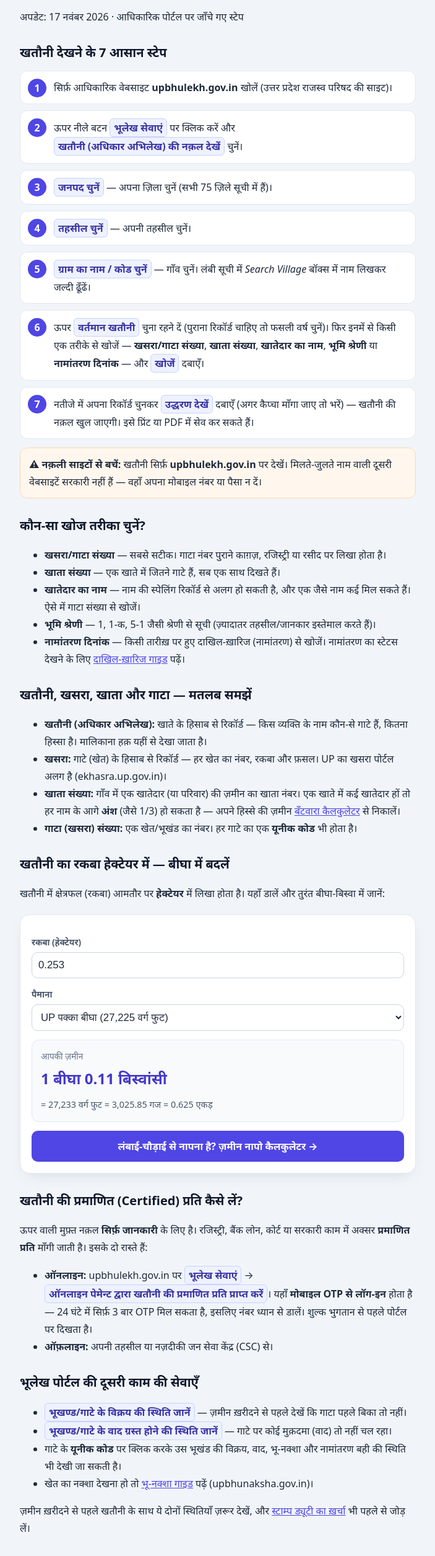
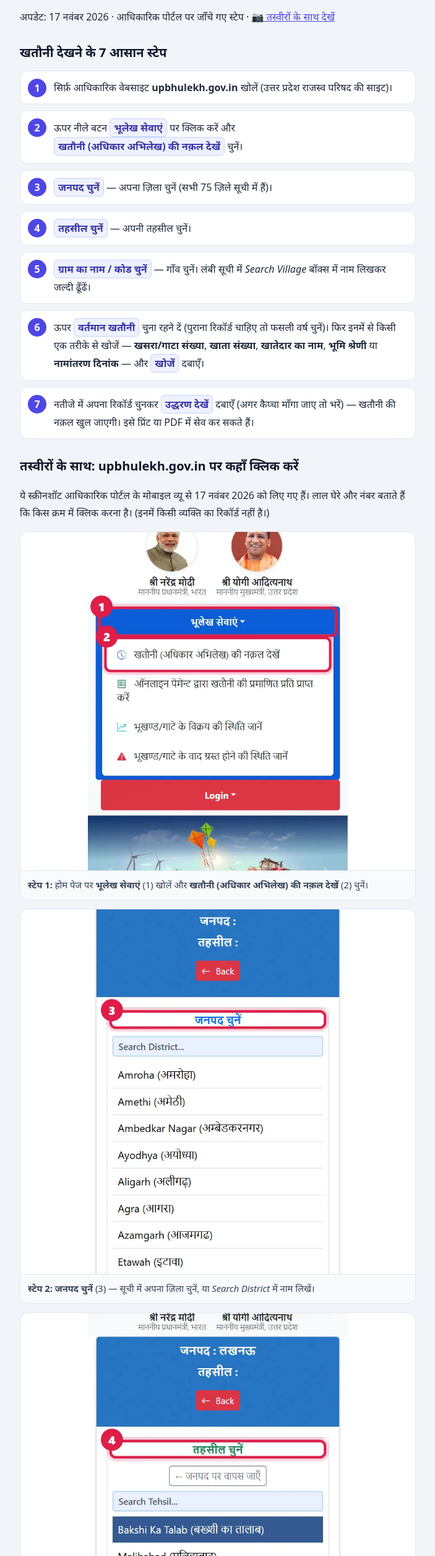
Before and after one commit to Securefin/zameennaplo, a plain HTML site: page khatauni-kaise-dekhe/index.html in a window 1280 px wide. Shown: the part 290-2800 px from the top of the page at 62% size, without its empty margins (288-991 px from the left). Drawn offline with Linux system fonts and the light colour scheme.

Commit message:
Khatauni guide: annotated screenshots of upbhulekh.gov.in steps
Five mobile-view WebP screenshots (~130 KB total) captured 2026-11-17 with
numbered red highlights: Bhulekh Sevayein menu, district, tehsil, village
(with search box) and search form (gata box, khojen, uddharan dekhen).
No personal records captured. Lazy-loaded with explicit dimensions.

Co-Authored-By: Claude Opus 5.5 <noreply@anthropic.com>

```diff
--- a/khatauni-kaise-dekhe/index.html
+++ b/khatauni-kaise-dekhe/index.html
@@ -173,6 +173,11 @@ ol.steps>li::before{content:counter(s);position:absolute;left:12px;top:12px;widt
  ]
 }
 </script>
+<style>
+figure.shot{margin:14px 0;background:#fff;border:1px solid #e2e8f0;border-radius:14px;overflow:hidden}
+figure.shot img{display:block;width:100%;max-width:420px;height:auto;margin:0 auto}
+figure.shot figcaption{padding:10px 12px;font-size:.92rem;color:#334155;border-top:1px solid #e2e8f0;background:#f8fafc}
+</style>
 </head>
 <body>
 <header class="site">
@@ -188,7 +193,7 @@ ol.steps>li::before{content:counter(s);position:absolute;left:12px;top:12px;widt
     <p class="label">सीधा जवाब:</p>
     <p><strong>upbhulekh.gov.in</strong> → <strong>भूलेख सेवाएं</strong> → <strong>खतौनी (अधिकार अभिलेख) की नक़ल देखें</strong> → जनपद, तहसील, ग्राम चुनें → खसरा/गाटा, खाता संख्या या नाम से <strong>खोजें</strong> → <strong>उद्धरण देखें</strong>। यह <strong>मुफ़्त</strong> है।</p>
   </div>
-  <p class="hint">अपडेट: 17 नवंबर 2026 · आधिकारिक पोर्टल पर जाँचे गए स्टेप</p>
+  <p class="hint">अपडेट: 17 नवंबर 2026 · आधिकारिक पोर्टल पर जाँचे गए स्टेप · <a href="#photos">📷 तस्वीरों के साथ देखें</a></p>
 
   <h2>खतौनी देखने के 7 आसान स्टेप</h2>
   <ol class="steps">
@@ -200,6 +205,29 @@ ol.steps>li::before{content:counter(s);position:absolute;left:12px;top:12px;widt
     <li>ऊपर <span class="lbl">वर्तमान खतौनी</span> चुना रहने दें (पुराना रिकॉर्ड चाहिए तो फसली वर्ष चुनें)। फिर इनमें से किसी एक तरीके से खोजें — <strong>खसरा/गाटा संख्या</strong>, <strong>खाता संख्या</strong>, <strong>खातेदार का नाम</strong>, <strong>भूमि श्रेणी</strong> या <strong>नामांतरण दिनांक</strong> — और <span class="lbl">खोजें</span> दबाएँ।</li>
     <li>नतीजे में अपना रिकॉर्ड चुनकर <span class="lbl">उद्धरण देखें</span> दबाएँ (अगर कैप्चा माँगा जाए तो भरें) — खतौनी की नक़ल खुल जाएगी। इसे प्रिंट या PDF में सेव कर सकते हैं।</li>
   </ol>
+
+  <h2 id="photos">तस्वीरों के साथ: upbhulekh.gov.in पर कहाँ क्लिक करें</h2>
+  <p class="hint">ये स्क्रीनशॉट आधिकारिक पोर्टल के मोबाइल व्यू से 17 नवंबर 2026 को लिए गए हैं। लाल घेरे और नंबर बताते हैं कि किस क्रम में क्लिक करना है। (इनमें किसी व्यक्ति का रिकॉर्ड नहीं है।)</p>
+  <figure class="shot">
+    <img src="/assets/guides/khatauni-1-menu.webp" width="600" height="780" loading="lazy" decoding="async" alt="UP भूलेख खतौनी स्टेप 1: होम पेज पर भूलेख सेवाएं (1) खोलें और खतौनी (अधिकार अभिलेख) की नक़ल देखें (2) चुनें।">
+    <figcaption><b>स्टेप 1:</b> होम पेज पर <b>भूलेख सेवाएं</b> (1) खोलें और <b>खतौनी (अधिकार अभिलेख) की नक़ल देखें</b> (2) चुनें।</figcaption>
+  </figure>
+  <figure class="shot">
+    <img src="/assets/guides/khatauni-2-janpad.webp" width="600" height="840" loading="lazy" decoding="async" alt="UP भूलेख खतौनी स्टेप 2: जनपद चुनें (3) — सूची में अपना ज़िला चुनें, या Search District में नाम लिखें।">
+    <figcaption><b>स्टेप 2:</b> <b>जनपद चुनें</b> (3) — सूची में अपना ज़िला चुनें, या <em>Search District</em> में नाम लिखें।</figcaption>
+  </figure>
+  <figure class="shot">
+    <img src="/assets/guides/khatauni-3-tehsil.webp" width="600" height="780" loading="lazy" decoding="async" alt="UP भूलेख खतौनी स्टेप 3: तहसील चुनें (4) — ज़िले की तहसीलों की सूची।">
+    <figcaption><b>स्टेप 3:</b> <b>तहसील चुनें</b> (4) — ज़िले की तहसीलों की सूची।</figcaption>
+  </figure>
+  <figure class="shot">
+    <img src="/assets/guides/khatauni-4-gram.webp" width="600" height="840" loading="lazy" decoding="async" alt="UP भूलेख खतौनी स्टेप 4: ग्राम का नाम / कोड चुनें (5) — लंबी सूची में Search Village बॉक्स में गाँव का नाम लिखकर ढू">
+    <figcaption><b>स्टेप 4:</b> <b>ग्राम का नाम / कोड चुनें</b> (5) — लंबी सूची में <em>Search Village</em> बॉक्स में गाँव का नाम लिखकर ढूँढें।</figcaption>
+  </figure>
+  <figure class="shot">
+    <img src="/assets/guides/khatauni-5-khoj.webp" width="600" height="960" loading="lazy" decoding="async" alt="UP भूलेख खतौनी स्टेप 5: ऊपर खोज का तरीका चुनें (जैसे खसरा/गाटा संख्या), बॉक्स (6) में संख्या भरें — नीचे बने अंकों">
+    <figcaption><b>स्टेप 5:</b> ऊपर खोज का तरीका चुनें (जैसे खसरा/गाटा संख्या), बॉक्स (6) में संख्या भरें — नीचे बने अंकों के बटन से भी भर सकते हैं — फिर <b>खोजें</b> (7) और रिकॉर्ड चुनकर <b>उद्धरण देखें</b> (8)।</figcaption>
+  </figure>
 
   <div class="warn"><strong>⚠ नक़ली साइटों से बचें:</strong> खतौनी सिर्फ़ <strong>upbhulekh.gov.in</strong> पर देखें। मिलते-जुलते नाम वाली दूसरी वेबसाइटें सरकारी नहीं हैं — वहाँ अपना मोबाइल नंबर या पैसा न दें।</div>
 
```
Also changed, not shown: assets/guides/khatauni-1-menu.webp (added), assets/guides/khatauni-2-janpad.webp (added), assets/guides/khatauni-3-tehsil.webp (added), assets/guides/khatauni-4-gram.webp (added), assets/guides/khatauni-5-khoj.webp (added).
